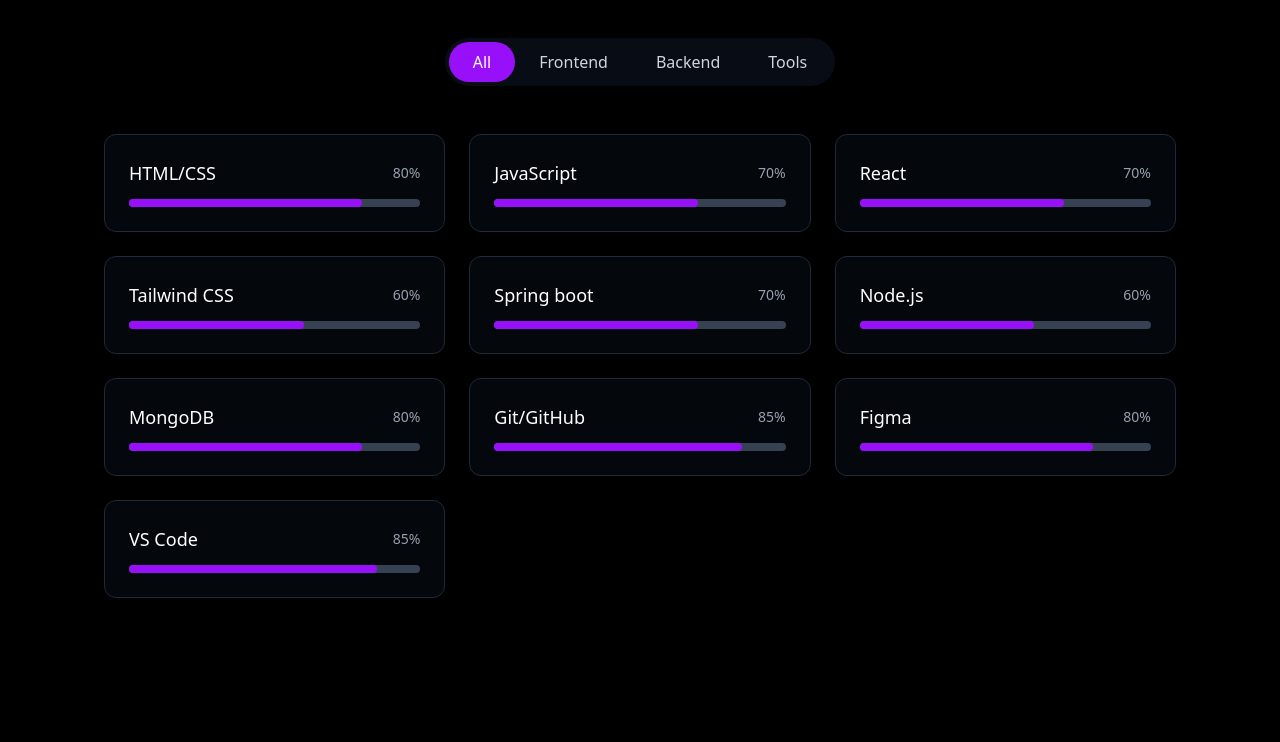
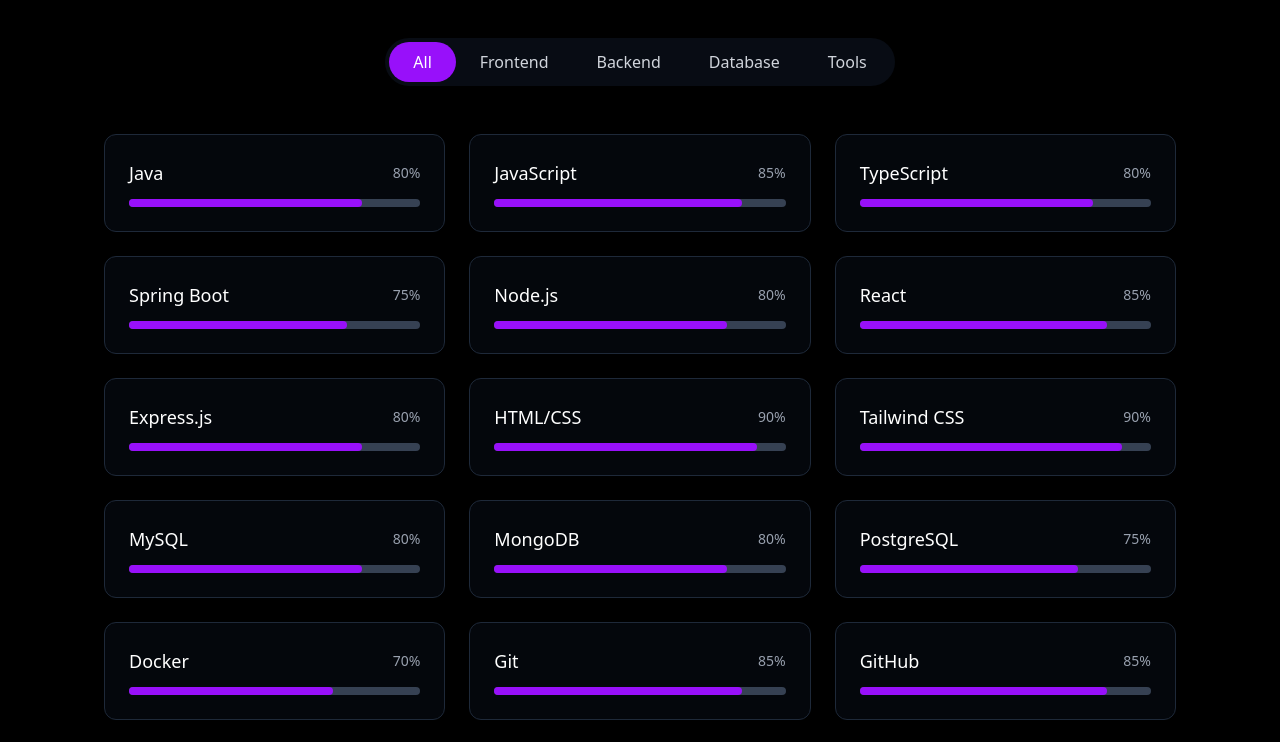
Before and after one commit to chamithsandeepa/My-Portfolio, a React (Vite) app: page / in a window 1280 px wide. Shown: the part 1660-2402 px from the top of the page. Built offline with nearby package versions, Linux system fonts and the light colour scheme.

Commit message:
Refactor sections to remove background color for improved design consistency

```diff
--- a/src/App.jsx
+++ b/src/App.jsx
@@ -9,7 +9,7 @@
 
 const App = () => {
   return (
-    <div className="min-h-screen bg-black text-white scroll-smooth">
+    <div className="min-h-screen text-white scroll-smooth">
       <Navbar />
       <div className="max-w-6xl mx-auto px-4">
         <section id="home">
--- a/src/Components/Footer.jsx
+++ b/src/Components/Footer.jsx
@@ -5,7 +5,7 @@
   const currentYear = new Date().getFullYear();
 
   return (
-    <footer className="bg-black py-6 border-t border-gray-800">
+    <footer className="py-6 border-t border-gray-800">
       <div className="container mx-auto px-6">
         <div className="flex flex-col md:flex-row justify-between items-center">
           <p className="text-gray-500 text-sm mb-4 md:mb-0">
--- a/src/Pages/About.jsx
+++ b/src/Pages/About.jsx
@@ -31,7 +31,7 @@
   };
 
   return (
-    <section id="about" className="py-20 bg-black">
+    <section id="about" className="py-20">
       <div className="container mx-auto px-6">
         <motion.div
           className="text-center mb-16"
--- a/src/Pages/Contact.jsx
+++ b/src/Pages/Contact.jsx
@@ -84,7 +84,7 @@
   ];
 
   return (
-    <section className="py-20 bg-black">
+    <section className="py-20">
       <div className="container mx-auto px-6">
         <motion.div
           className="text-center mb-16"
--- a/src/Pages/Projects.jsx
+++ b/src/Pages/Projects.jsx
@@ -82,7 +82,7 @@
   };
 
   return (
-    <section id="projects" className="py-24 bg-black">
+    <section id="projects" className="py-24">
       <div className="container mx-auto px-6">
         <motion.div
           className="text-center mb-14"
--- a/src/Pages/Skills.jsx
+++ b/src/Pages/Skills.jsx
@@ -5,14 +5,22 @@
   const [activeTab, setActiveTab] = useState("all");
 
   const skills = [
-    { name: "HTML/CSS", category: "frontend", proficiency: 80 },
-    { name: "JavaScript", category: "frontend", proficiency: 70 },
-    { name: "React", category: "frontend", proficiency: 70 },
-    { name: "Tailwind CSS", category: "frontend", proficiency: 60 },
-    { name: "Spring boot", category: "backend", proficiency: 70 },
-    { name: "Node.js", category: "backend", proficiency: 60 },
-    { name: "MongoDB", category: "backend", proficiency: 80 },
-    { name: "Git/GitHub", category: "tools", proficiency: 85 },
+    { name: "Java", category: "backend", proficiency: 80 },
+    { name: "JavaScript", category: "frontend", proficiency: 85 },
+    { name: "TypeScript", category: "frontend", proficiency: 80 },
+    { name: "Spring Boot", category: "backend", proficiency: 75 },
+    { name: "Node.js", category: "backend", proficiency: 80 },
+    { name: "React", category: "frontend", proficiency: 85 },
+    { name: "Express.js", category: "backend", proficiency: 80 },
+    { name: "HTML/CSS", category: "frontend", proficiency: 90 },
+    { name: "Tailwind CSS", category: "frontend", proficiency: 90 },
+    { name: "MySQL", category: "database", proficiency: 80 },
+    { name: "MongoDB", category: "database", proficiency: 80 },
+    { name: "PostgreSQL", category: "database", proficiency: 75 },
+    { name: "Docker", category: "tools", proficiency: 70 },
+    { name: "Git", category: "tools", proficiency: 85 },
+    { name: "GitHub", category: "tools", proficiency: 85 },
+    { name: "Postman", category: "tools", proficiency: 80 },
     { name: "Figma", category: "tools", proficiency: 80 },
     { name: "VS Code", category: "tools", proficiency: 85 },
   ];
@@ -42,7 +50,7 @@
   };
 
   return (
-    <section id="skills" className="py-20 bg-black">
+    <section id="skills" className="py-20">
       <div className="container mx-auto px-6">
         <motion.div
           className="text-center mb-16"
@@ -58,7 +66,7 @@
 
         <div className="flex justify-center mb-12">
           <div className="inline-flex bg-gray-900/50 backdrop-blur-sm p-1 rounded-full">
-            {["all", "frontend", "backend", "tools"].map((tab) => (
+            {["all", "frontend", "backend", "database", "tools"].map((tab) => (
               <button
                 key={tab}
                 className={`py-2 px-6 rounded-full transition-colors duration-300 ${
```
